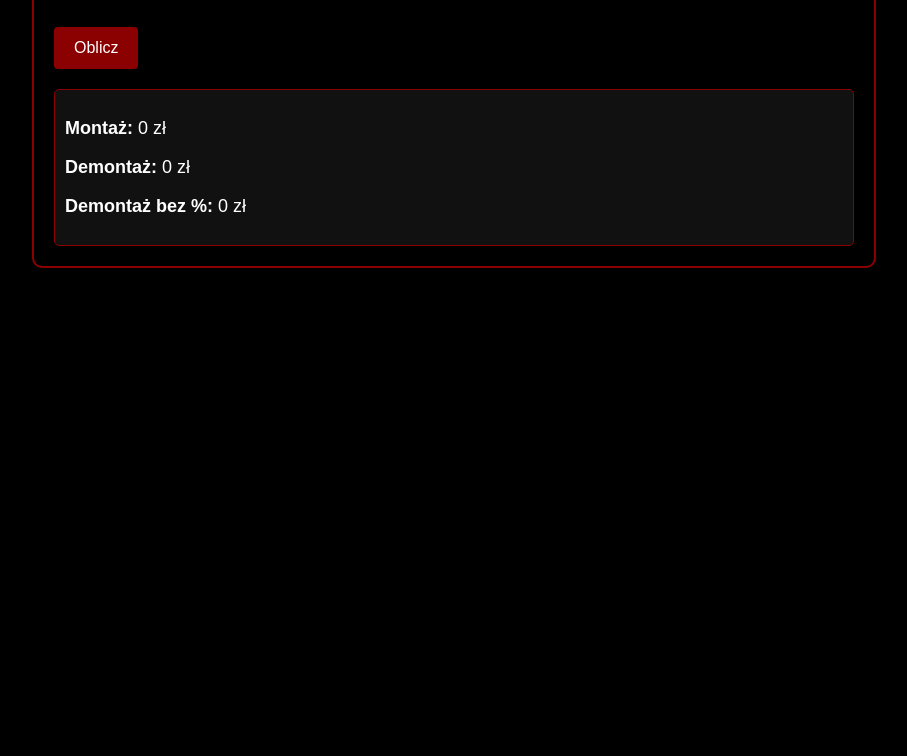
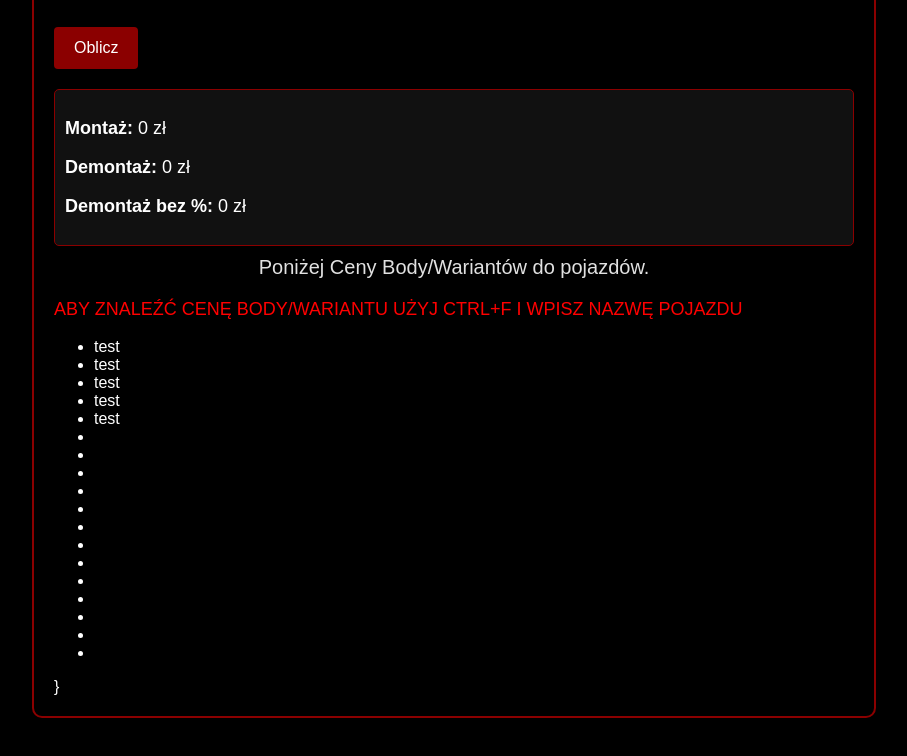
Before and after one commit to Floris41/KALKULATORSRPG, a plain HTML site: page index.html in a window 1280 px wide. Shown: the part 1610-2366 px from the top of the page, without its empty margins (186-1093 px from the left). Before the commit the page ends 1918 px from the top, so only its background shows below. Drawn offline with Linux system fonts and the light colour scheme.

Commit message:
Add files via upload

```diff
--- a/index.html
+++ b/index.html
@@ -171,8 +171,47 @@
   <p><strong>Demontaż:</strong> <span id="demontaz">0 zł</span></p>
   <p><strong>Demontaż bez %:</strong> <span id="demontazBezRabatu">0 zł</span></p>
 </div>
+<p id="customText">Poniżej Ceny Body/Wariantów do pojazdów.</p>
+<style>
+  #customText {
+  font-size: 20px;
+  color: #ffffffe1;
+  margin-top: 10px;
+  text-align: center;
+}
+
+</style>
+</div>
+<p id="customtext"> ABY ZNALEŹĆ CENĘ BODY/WARIANTU UŻYJ CTRL+F I WPISZ NAZWĘ POJAZDU
+  <style> #customtext {
+    font-size: 18px;
+    color:  rgb(255, 0, 0);
+     </style>
 
 
+  <ul>
+    <li </li> test
+    <li </li> test
+    <li </li> test
+    <li </li> test
+    <li </li> test
+    <li </li>
+    <li </li>
+    <li </li>
+    <li </li>
+    <li </li>
+    <li </li>
+    <li </li>
+    <li </li>
+    <li </li>
+    <li </li>
+    <li </li>
+    <li </li>
+    <li </li>
+  </ul>
+</div>
+
+  }
   <script>
   function calculate() {
     let totalMontaz = 0;
@@ -218,6 +257,20 @@
   }
 </script>
 
+<div class="corner-note">Oszust.21</div>
+  <style>
+    .corner-note {
+  position: fixed;
+  bottom: 10px;
+  right: 10px;
+  font-size: 14px;
+  color: rgb(131, 1, 1, 0.6);
+  background-color: #111;
+  padding: 6px 10px;
+  border-radius: 8px;
+  z-index: 999;
+}
 
+  </style>
 </body>
 </html>
```
